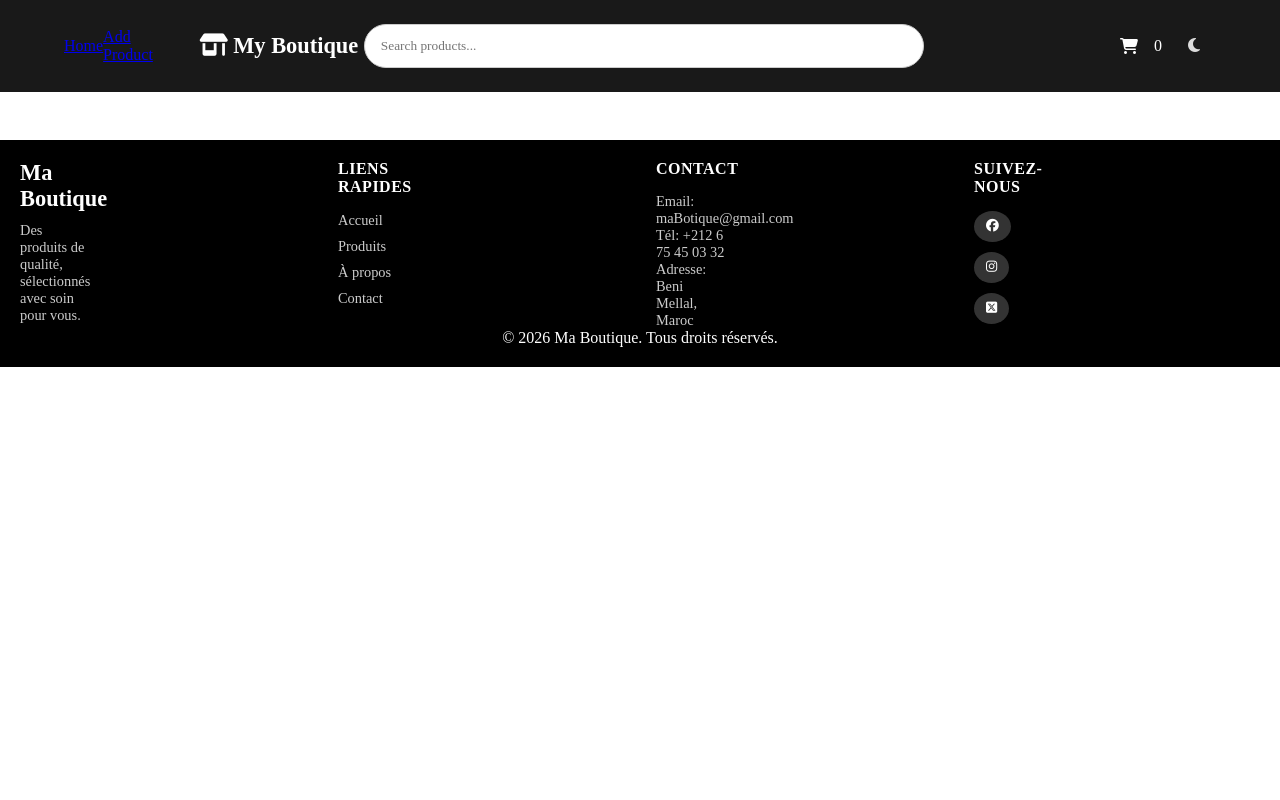
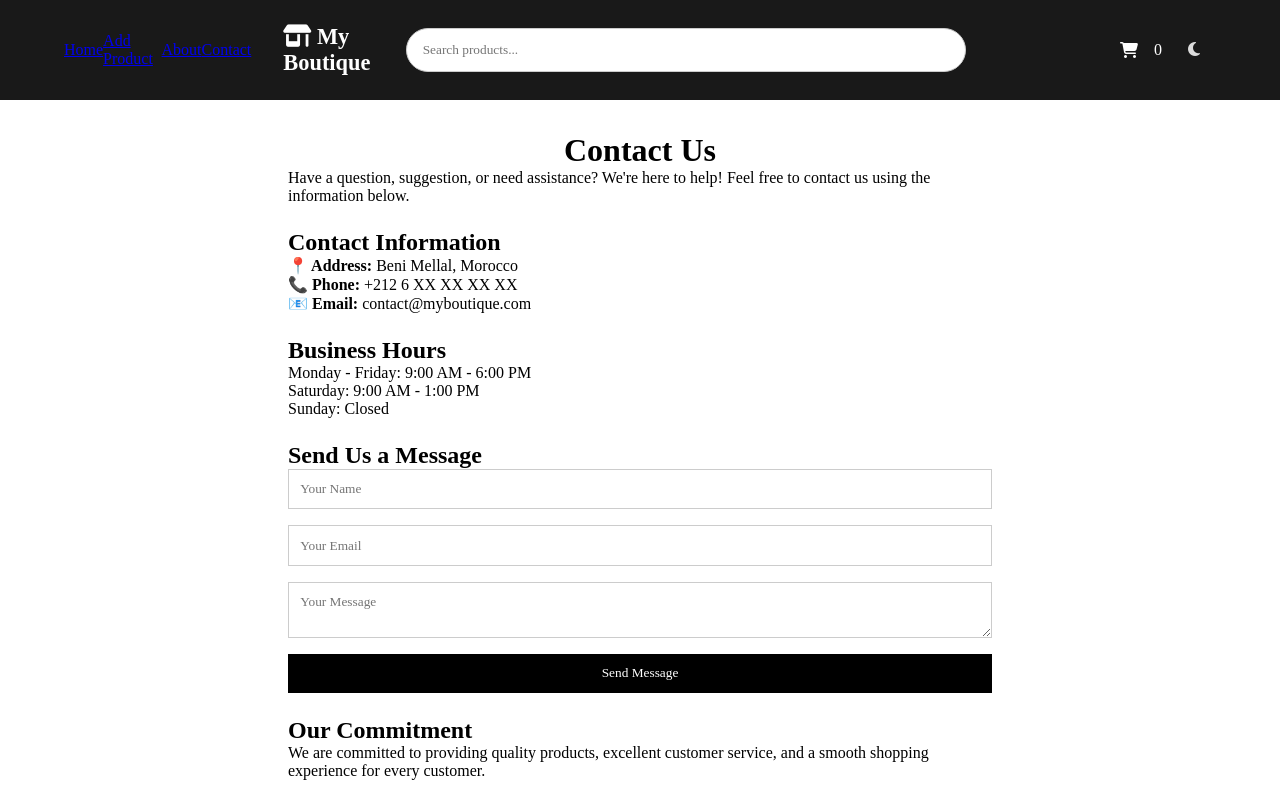
Before and after one commit to Ayoub717542/Mini-Boutique-React, a React (Vite) app in the folder Boutique-React/: page /contact in a window 1280 px wide. Shown: the top 800 px of the page. Built offline with nearby package versions, Linux system fonts and the light colour scheme; the HTML template or start-up script is replaced by a standard one.

Commit message:
contat about pages

```diff
--- a/Boutique-React/src/App.jsx
+++ b/Boutique-React/src/App.jsx
@@ -5,6 +5,8 @@ import AddProduct from "./views/AddProduct";
 import { useState } from "react";
 import Header from "./Components/header.jsx";
 import Footer from "./Components/Footer.jsx";
+import About from "./views/About.jsx";
+import Contact from "./views/Contact.jsx";
 function App() {
   const [Products, setProducts] = useState(products);
   const [cart, setCart] = useState([]);
@@ -74,8 +76,9 @@ function App() {
         {
           <AddProduct addNewProduct={addNewProduct}/>
         }>
-
         </Route>
+        <Route path="/about" element={<About/>} />
+        <Route path="/contact" element={<Contact/>} />
        </Routes>
          <Footer />
        </BrowserRouter>
--- a/Boutique-React/src/Components/Footer.jsx
+++ b/Boutique-React/src/Components/Footer.jsx
@@ -1,3 +1,5 @@
+import { Link } from "react-router-dom";
+
 function Footer() {
   return (
     <footer className="footer">
@@ -16,11 +18,11 @@ function Footer() {
             <li>
               <a href="/products">Produits</a>
             </li>
+              <li>
+              <Link to="/about">About</Link>
+          </li>
             <li>
-              <a href="/about">À propos</a>
-            </li>
-            <li>
-              <a href="/contact">Contact</a>
+              <Link to="/contact">Contact</Link>
             </li>
           </ul>
         </div>
--- a/Boutique-React/src/Components/Header.jsx
+++ b/Boutique-React/src/Components/Header.jsx
@@ -14,8 +14,12 @@ function Header({ cart, deleteProduct, searchInput, setSearchInput }) {
 
   return (
     <header>
+
       <Link to="/">Home</Link>
       <Link to="/addProduct">Add Product</Link>
+      <Link to="/about">About</Link>
+      <Link to="/contact">Contact</Link>
+
       <div className="header-top">
         <h1>
           <i className="fa-solid fa-shop"></i> My Boutique
--- a/Boutique-React/src/Components/SearchBar.jsx
+++ b/Boutique-React/src/Components/SearchBar.jsx
@@ -5,5 +5,4 @@ function SearchBar({ searchTerm, onSearchChange }) {
     </div>
   )
 }
-
 export default SearchBar
--- a/Boutique-React/src/index.css
+++ b/Boutique-React/src/index.css
@@ -247,41 +247,82 @@ nav a:hover {
 }
 
 .form-group label {
-    margin-bottom: 8px;
-    font-weight: 600;
-    color: #444;
+    margin-bottom: 0.5rem;
 }
 
 .form-group input {
-    padding: 12px;
-    border: 1px solid #dcdcdc;
-    border-radius: 8px;
-    font-size: 16px;
-    transition: .3s;
+    padding: 0.7rem;
+    border: 1px solid #ccc;
 }
 
 .form-group input:focus {
-    border-color: #007bff;
     outline: none;
-    box-shadow: 0 0 5px rgba(0,123,255,.3);
+    border-color: black;
 }
 
 .add-btn {
-    padding: 14px;
+    padding: 0.7rem;
+    background: black;
+    color: white;
     border: none;
-    border-radius: 8px;
-    background: #007bff;
-    color: white;
-    font-size: 16px;
-    font-weight: bold;
     cursor: pointer;
-    transition: .3s;
 }
 
 .add-btn:hover {
-    background: #0056b3;
+    background: #333;
 }
 
+
+.contact-container {
+  width: 60%;
+  margin: auto;
+  padding: 2rem;
+}
+
+.contact-container h1 {
+  text-align: center;
+}
+
+.contact-container h2 {
+  margin-top: 1.5rem;
+}
+
+.contact-form {
+  display: flex;
+  flex-direction: column;
+  gap: 1rem;
+}
+
+.contact-form input,
+.contact-form textarea {
+  padding: 0.7rem;
+  border: 1px solid #ccc;
+}
+
+.contact-form button {
+  padding: 0.7rem;
+  background: black;
+  color: white;
+  border: none;
+  cursor: pointer;
+}
+
+.contact-form button:hover {
+  background: #333;
+}
+
+.about-container{
+  width:60%;
+  padding: 2rem;
+  margin: auto;
+}
+.about-container h1{
+  text-align: center;
+  padding: 1rem;
+}
+.about-container h2{
+  margin-top: 2rem;
+}
 .footer {
   background-color: black;
   color: white;
--- a/Boutique-React/src/views/About.jsx
+++ b/Boutique-React/src/views/About.jsx
@@ -1,8 +1,41 @@
-import { BrowserRouter, Routes, Route, Link } from 'react-router-dom';
 
-function About(){
-    return(
-        <p></p>
-    )
+function About() {
+  return (
+    <div className="about-container">
+      <h1>About My Boutique Platform</h1>
+
+      <p>
+        Welcome to My Boutique Platform, a simple e-commerce application built
+        with React. This project was created to practice React fundamentals such
+        as components, props, state management, and routing.
+      </p>
+
+      <h2>Features</h2>
+      <ul>
+        <li>Browse products by category.</li>
+        <li>Search for products by name.</li>
+        <li>Add products to the shopping cart.</li>
+        <li>Remove products from the catalog.</li>
+        <li>View the total number of items in the cart.</li>
+        <li>Responsive and user-friendly interface.</li>
+      </ul>
+
+      <h2>Technologies Used</h2>
+      <ul>
+        <li>React</li>
+        <li>React Router</li>
+        <li>JavaScript (ES6)</li>
+        <li>HTML5 & CSS3</li>
+      </ul>
+
+      <h2>Purpose</h2>
+      <p>
+        The goal of this project is to strengthen my React skills by building a
+        functional online boutique that demonstrates state management, routing,
+        component communication, and interactive user interfaces.
+      </p>
+    </div>
+  );
 }
+
 export default About;
--- a/Boutique-React/src/views/Contact.jsx
+++ b/Boutique-React/src/views/Contact.jsx
@@ -1,8 +1,43 @@
-import { BrowserRouter, Routes, Route, Link } from 'react-router-dom';
 
-function Contact(){
-    return(
-        <p></p>
-    )
+function Contact() {
+  return (
+    <div className="contact-container">
+      <h1>Contact Us</h1>
+
+      <p>
+        Have a question, suggestion, or need assistance? We're here to help!
+        Feel free to contact us using the information below.
+      </p>
+
+      <h2>Contact Information</h2>
+
+      <p><strong>📍 Address:</strong> Beni Mellal, Morocco</p>
+      <p><strong>📞 Phone:</strong> +212 6 XX XX XX XX</p>
+      <p><strong>📧 Email:</strong> contact@myboutique.com</p>
+
+      <h2>Business Hours</h2>
+
+      <p>Monday - Friday: 9:00 AM - 6:00 PM</p>
+      <p>Saturday: 9:00 AM - 1:00 PM</p>
+      <p>Sunday: Closed</p>
+
+      <h2>Send Us a Message</h2>
+
+      <form className="contact-form">
+        <input type="text" placeholder="Your Name" />
+        <input type="email" placeholder="Your Email" />
+        <textarea placeholder="Your Message"></textarea>
+        <button type="submit">Send Message</button>
+      </form>
+
+      <h2>Our Commitment</h2>
+
+      <p>
+        We are committed to providing quality products, excellent customer
+        service, and a smooth shopping experience for every customer.
+      </p>
+    </div>
+  );
 }
+
 export default Contact;
```
